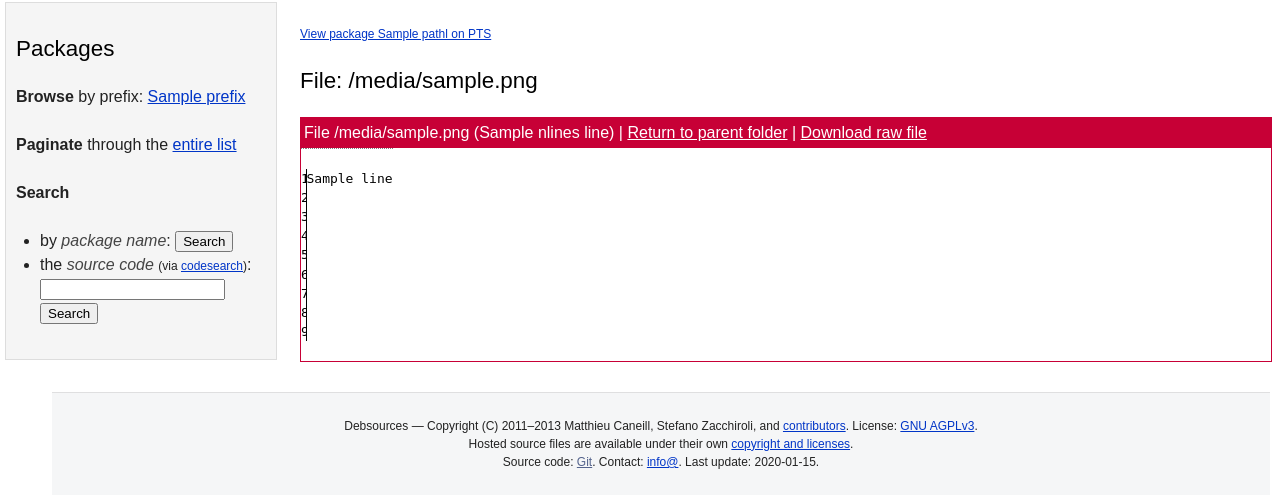
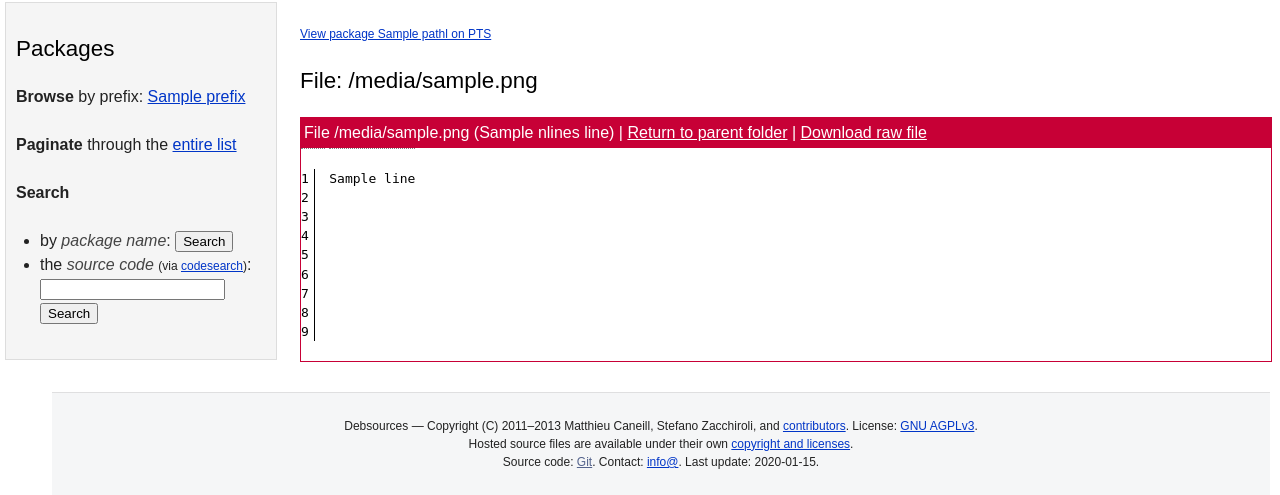
Before and after one commit to Debian/debsources, a Python web app: template web/flask/app/templates/source_file.html in a window 1280 px wide. Shown: the part 85-580 px from the top of the page. Run offline with Jinja, Linux system fonts and the light colour scheme; the template is opened without the code that fills it: most values are stand-ins (such as "Sample title", 1, 10 or a date in 2020); some libraries are stand-ins or nearby versions.

Commit message:
fix: css bug

```diff
--- a/web/flask/app/static/css/source_file.css
+++ b/web/flask/app/static/css/source_file.css
@@ -14,6 +14,7 @@ License: GNU Affero General Public License, version 3 or above.
 
 #codetable tr {
     width: 100%;
+    display: block;
 }
 
 #codetable, #codetable tbody {
```
